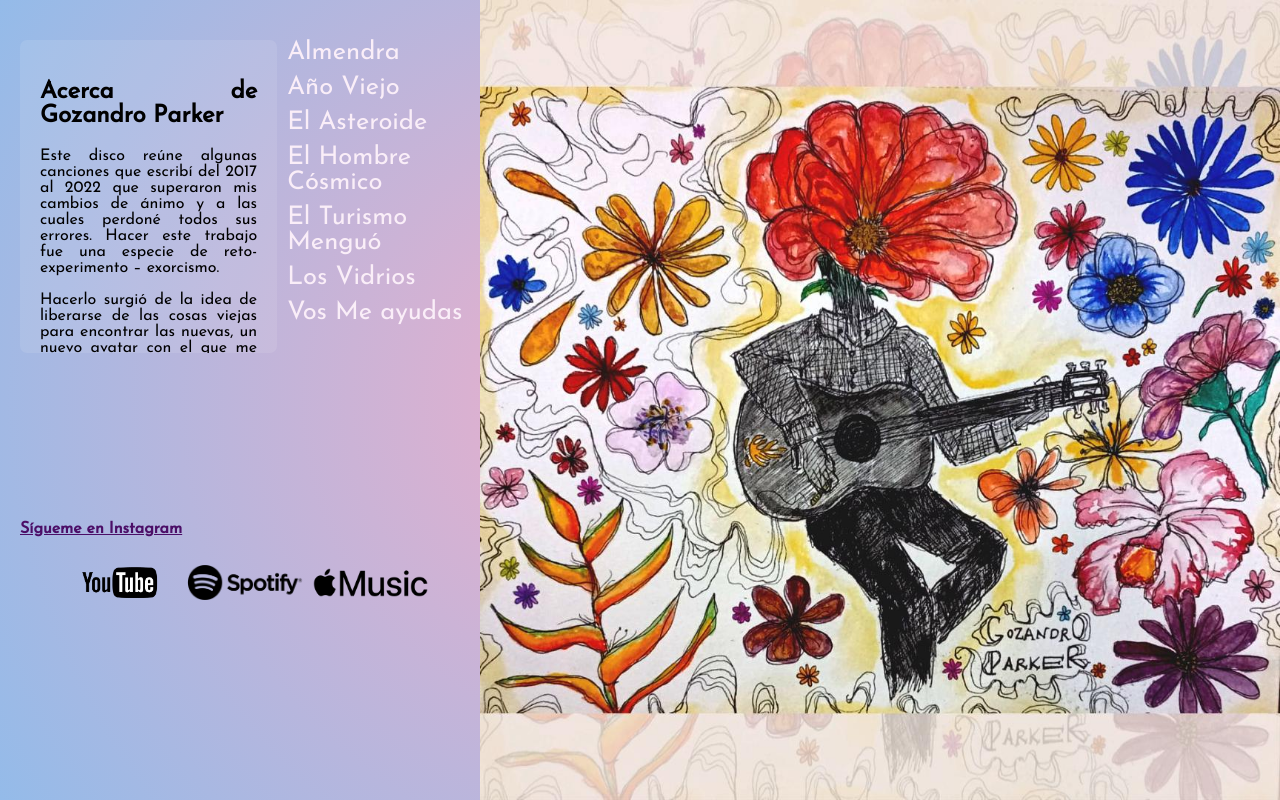
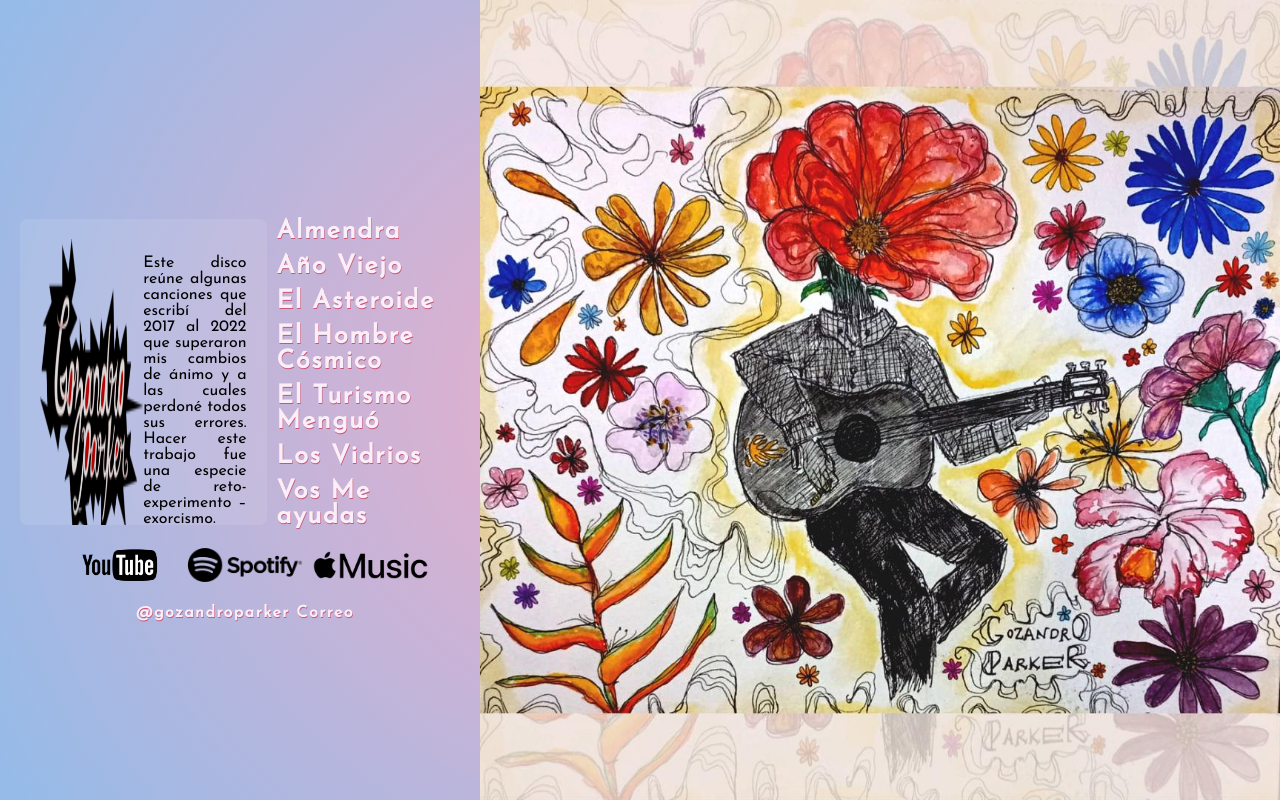
Before and after one commit to Gozantia/gozandro, a React (Create React App) app: page / in a window 1280 px wide. Built offline with nearby package versions, Linux system fonts and the light colour scheme.

Commit message:
adelante

```diff
--- a/src/App.css
+++ b/src/App.css
@@ -11,7 +11,22 @@
   flex-direction: column-reverse;
 }
 
+a {
+  text-decoration: none;
+  color: #faeef8;
+  font-weight: bold;
+  letter-spacing: 1.5px;
+  text-shadow: 0.5px 1px 0px #c95577;
+  transition: 0.2s;
+}
+a:hover {
+  color: #5a0320;
+  text-shadow: 0.5px 1px 0px #faeef8;
+}
 
+footer {
+  text-align: center;
+}
 @media only screen and (min-width: 1080px) {
 .portada {
   flex-direction: row;}
@@ -20,10 +35,19 @@
 
 .introduction {
 
-  padding: 40px 0 0 20px;
+  padding: 0 20px 10px;
   display: grid;
+  align-content: center;
 }
 
+@media only screen and (min-width: 1080px) {
+
+  .introduction {
+
+    padding: 40px 0 0 20px;
+  }
+
+}
 .cover {
   flex: none;
 
@@ -71,14 +95,8 @@
   padding: 0 20px;
 }
 
-.App-link {
-  color: #4b0e67;
-  font-weight: bold;
-}
-.App-link:hover {
-  color: #5a0320;
-  font-weight: bold;
-}
+
+
 @keyframes App-logo-spin {
   0% {
     transform: scale(0.96) ;
@@ -96,7 +114,6 @@
 
     width: 80%;
     margin: 0 auto;
-    padding: 10px;
     display: flex;
     gap: 10px;
     align-items: center;
@@ -191,6 +208,21 @@
 
 }
 
+.gozandroLogo {
+
+    display: flex;
+  flex-direction: column;
+}
+.gozandroLogo img{
+  max-width: 50%;
+}
+
+@media only screen and (min-width: 1080px) {
+
+  .gozandroLogo {
+    flex-direction: row;
+}
+}
 
 /* transition animations on blocks */
 
@@ -256,7 +288,7 @@
 
 @media only screen and (min-width: 1080px) {
 .introduction .contenido {
-  max-height:273px;
+  max-height:266px;
   width: 60%;
 }
 }
@@ -267,6 +299,20 @@
 }
 
 
+::-webkit-scrollbar {
+  width: 12px;
+}
+
+/* Track */
+::-webkit-scrollbar-track {
+  background: transparent;
+}
+
+/* Handle */
+::-webkit-scrollbar-thumb {
+  background: #888;
+}
+
 
 .conte nav {
  display: grid;
@@ -275,9 +321,8 @@
 }
 
 .conte nav a {
-  text-decoration: none;
-  font-size: 4.5vw;
-  color: #faeef8;
+  font-size: 3vw;
+
 }
 
 @media only screen and (min-width: 1080px) {
--- a/src/home.js
+++ b/src/home.js
@@ -3,6 +3,7 @@
 import spot from './spotify.webp';
 import apple from './apple.webp';
 import you from './youtube.webp';
+import gozandroLogo from './gozandro_logo.png'
 import {
   Link
 } from "react-router-dom";
@@ -20,10 +21,14 @@
 
       <div className ="conte">
         <div className="contenido">
-          <h1>Acerca de Gozandro Parker</h1>
+          <span className="title"style={{ opacity: 0, position: "absolute" } }><h1>Gozandro Parker</h1></span>
+
+    <div className="gozandroLogo">
+      <img src={gozandroLogo} alt="cover Gozandro Parker" />
                   <p>
                   Este disco reúne algunas canciones que escribí del 2017 al 2022 que superaron mis cambios de ánimo y  a las cuales perdoné todos sus errores. Hacer este trabajo fue una especie de reto- experimento – exorcismo.
                   </p>
+     </div>
                   <p>
                   Hacerlo surgió de la idea de liberarse de las cosas viejas para encontrar las nuevas, un nuevo avatar con el que me despido de ideas viajas para estar más presente en lo de ahora.
                   </p>
@@ -57,13 +62,7 @@
         <Link to="/canciones/el-hombre-cosmico"> Vos Me ayudas </Link>
       </nav>
       </div>
-     <div>      <a
-        className="App-link "
-        href="https://www.instagram.com/gozandroparker/"
-        target="_blank"
-        rel="noopener noreferrer"
-      >
-      Sígueme en Instagram   </a>
+     <footer>
 
       <div  className="links-container">
 
@@ -91,16 +90,32 @@
         target="_blank"
         rel="noopener noreferrer"
       >
-      <img src={apple} alt="cover Gozandro Parker" />
+      <img src={apple} alt=" Gozandro Parker Apple Music" />
       </a>
       </div>
+      <div><a
+        className="App-link "
+        href="https://www.instagram.com/gozandroparker/"
+        target="_blank"
+        rel="noopener noreferrer"
+      >  @gozandroparker   </a>
+
+<a
+        className="App-link "
+        href="gozandroparker@gmail.com"
+        target="_blank"
+        rel="noopener noreferrer"
+      > Correo </a>
 
     </div>
+    </footer>
+
     </div>
     <div className="cover">
       <img src={cover} alt="cover Gozandro Parker" />
   </div>
-   </section>
+
+       </section>
   };
 
   export default Home;
```
Also changed, not shown: src/gozandro_logo.png (added).
